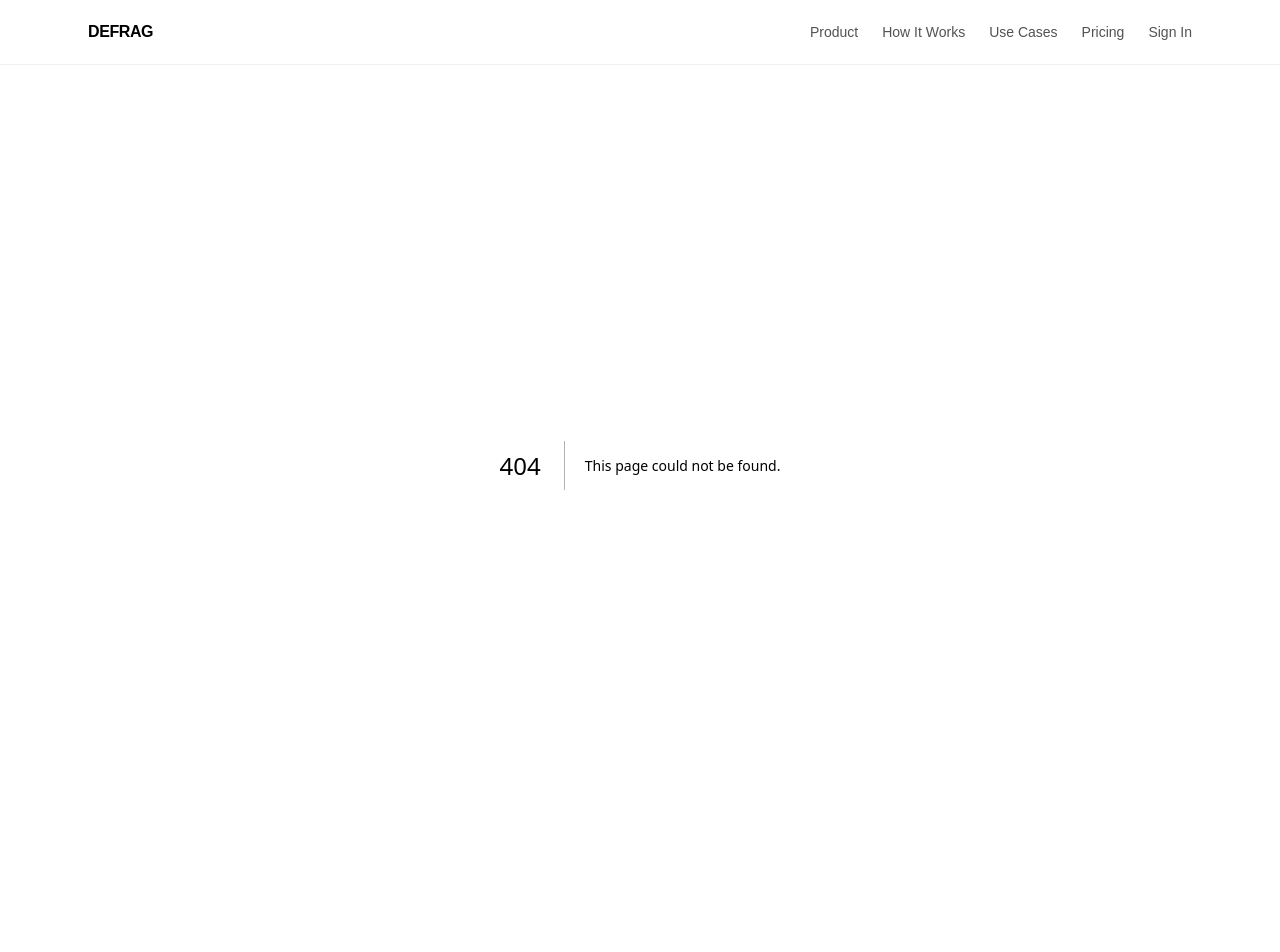
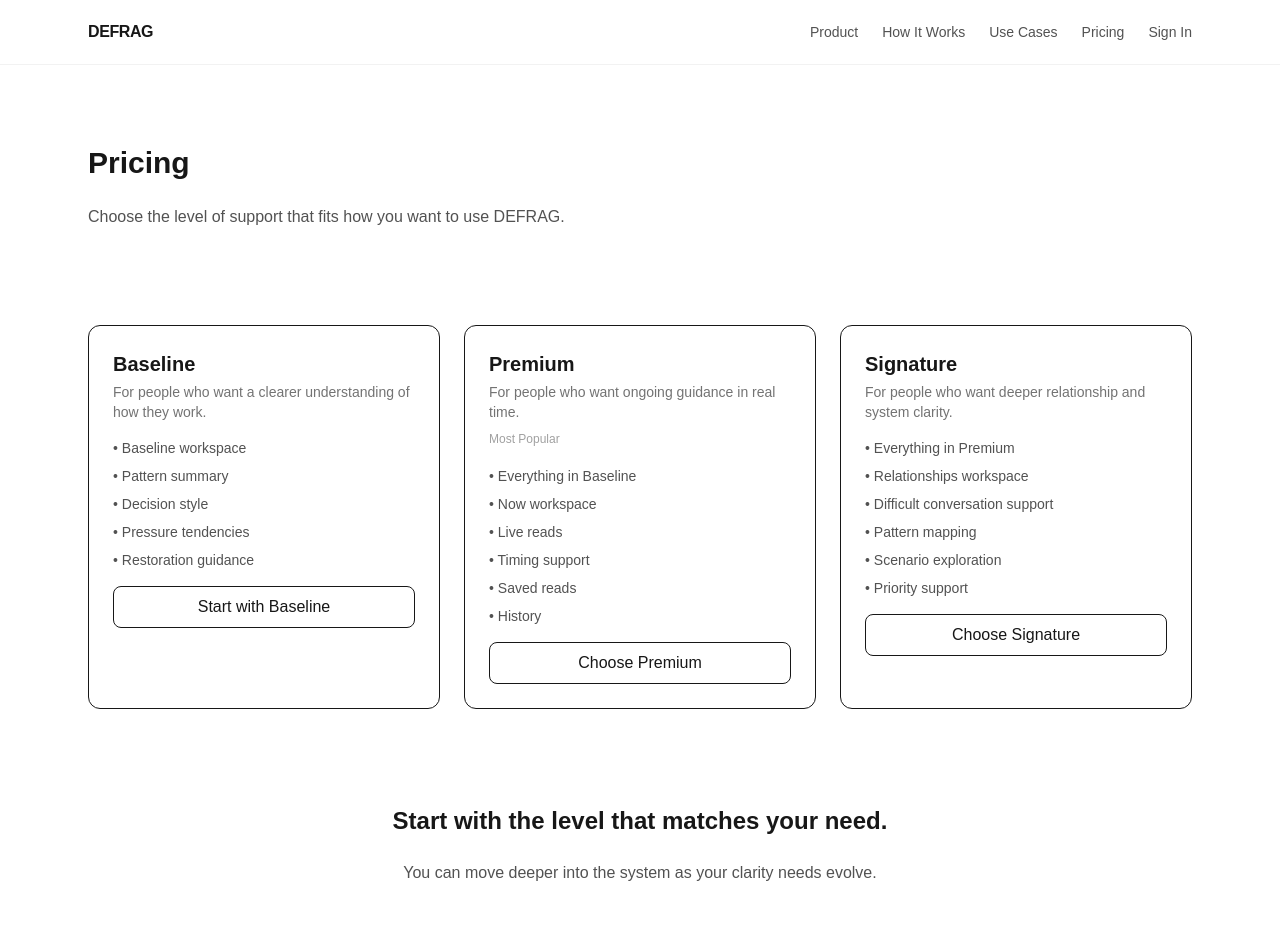
Before and after one commit to cjo93/nextjs-boilerplate, a Next.js app: page /pricing in a window 1280 px wide. Before the commit this address had no page. Shown: the top 952 px of the page. Built offline with nearby package versions, Linux system fonts and the light colour scheme.

Commit message:
Create pricing page using shared system

```diff
--- /dev/null
+++ b/app/pricing/page.tsx
@@ -0,0 +1,56 @@
+import { PageShell } from "@/components/system/page-shell";
+import { SectionShell } from "@/components/system/section-shell";
+import { siteCopy } from "@/lib/site-copy";
+
+export default function PricingPage() {
+  return (
+    <PageShell>
+      <SectionShell>
+        <h1 className="text-3xl font-semibold">Pricing</h1>
+        <p className="text-neutral-600 max-w-2xl">
+          Choose the level of support that fits how you want to use DEFRAG.
+        </p>
+      </SectionShell>
+
+      <SectionShell>
+        <div className="grid md:grid-cols-3 gap-6">
+          {siteCopy.pricing.map((tier) => (
+            <div
+              key={tier.name}
+              className="border rounded-xl p-6 space-y-4"
+            >
+              <div className="space-y-1">
+                <h2 className="text-xl font-semibold">{tier.name}</h2>
+                <p className="text-sm text-neutral-500">{tier.tagline}</p>
+                {tier.badge && (
+                  <span className="text-xs text-neutral-400">
+                    {tier.badge}
+                  </span>
+                )}
+              </div>
+
+              <ul className="space-y-2 text-sm text-neutral-600">
+                {tier.features.map((f) => (
+                  <li key={f}>• {f}</li>
+                ))}
+              </ul>
+
+              <button className="w-full px-4 py-2 border rounded-lg">
+                {tier.cta}
+              </button>
+            </div>
+          ))}
+        </div>
+      </SectionShell>
+
+      <SectionShell className="text-center">
+        <h2 className="text-2xl font-semibold">
+          Start with the level that matches your need.
+        </h2>
+        <p className="text-neutral-600 max-w-2xl mx-auto">
+          You can move deeper into the system as your clarity needs evolve.
+        </p>
+      </SectionShell>
+    </PageShell>
+  );
+}
```
